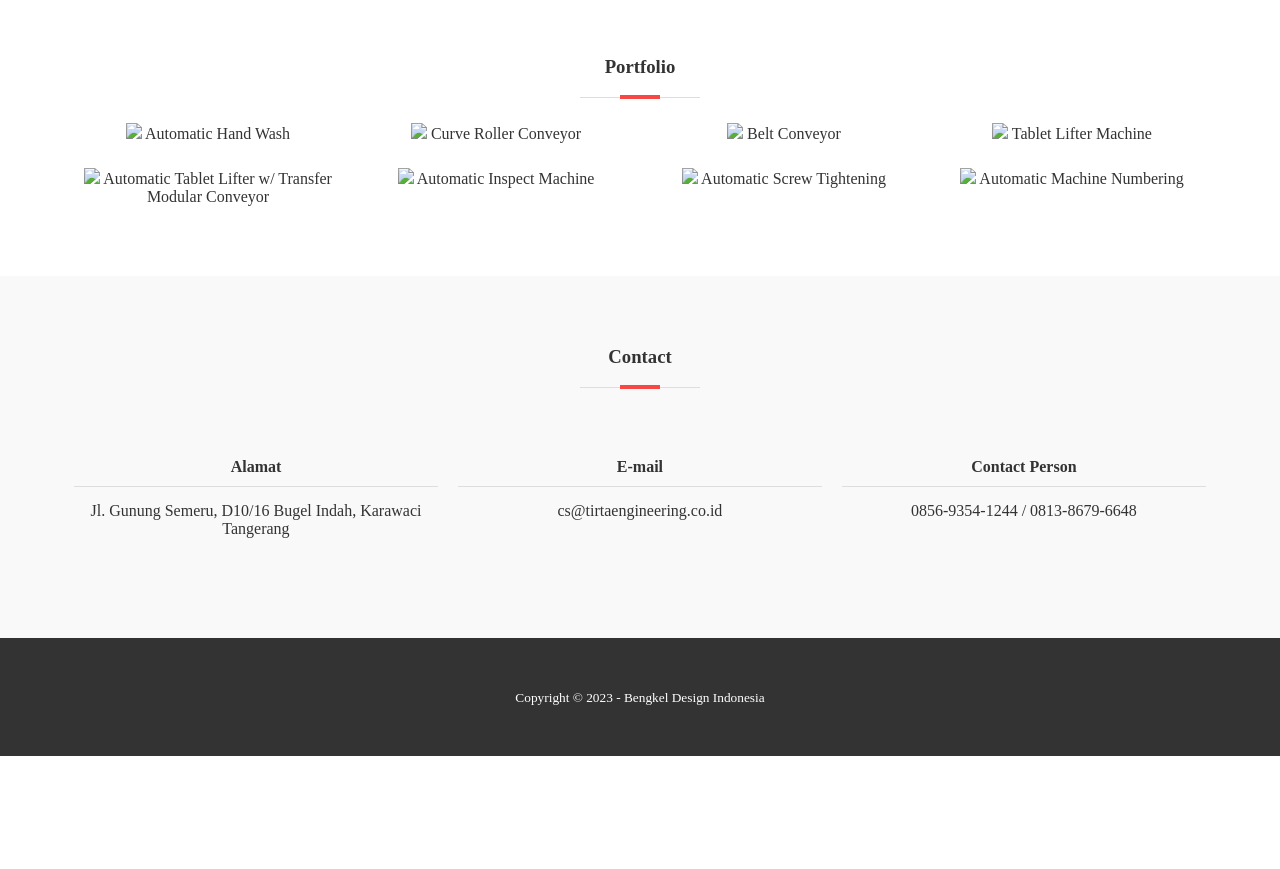
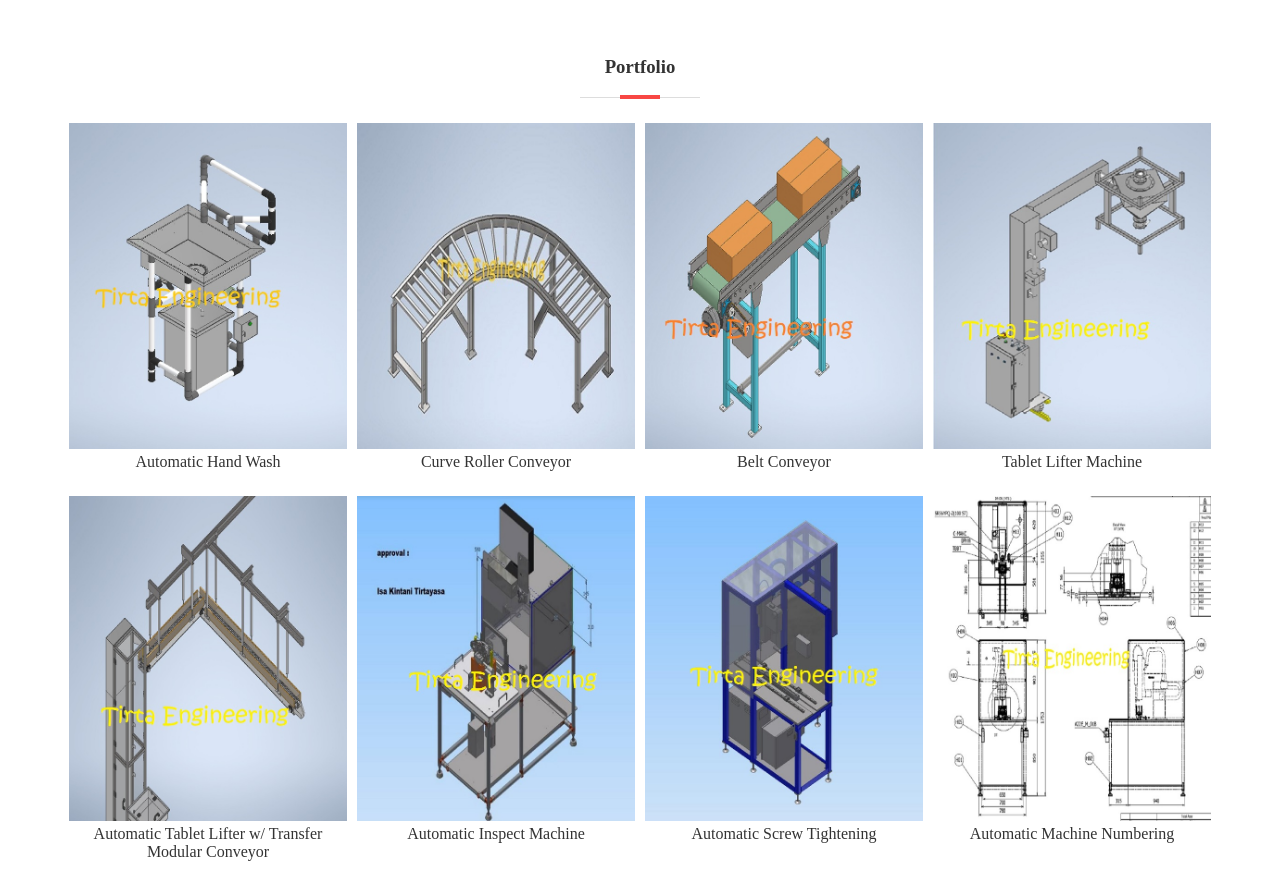
Before and after one commit to TirtaEngineering/TirtaEngineering, a plain HTML site: page index.html in a window 1280 px wide. Shown: the part 1100-1969 px from the top of the page. Before the commit the page ends 1856 px from the top, so only its background shows below. Drawn offline with Linux system fonts and the light colour scheme; files that its build step writes are made by us from their sources; files whose address does not match are found by name.

Commit message:
Update index.html
Signed-off-by: TirtaEngineering <137081160+TirtaEngineering@users.noreply.github.com>

```diff
--- a/index.html
+++ b/index.html
@@ -80,56 +80,56 @@
 						         <h3>Portfolio</h3>
 								 <div class="col-4">
 								       <a href="">
-									   <img src="img/hwa.jpg">
+									   <img src="hwa.jpg">
 									   <span>Automatic Hand Wash</span>
 									   </a>
 								 </div>
 
 								  <div class="col-4">
 								       <a href="">
-									   <img src="img/crc.jpg">
+									   <img src="crc.jpg">
 									   <span>Curve Roller Conveyor</span>
 									   </a>
 								 </div>
 
 								  <div class="col-4">
 								       <a href="">
-									   <img src="img/bc.jpg">
+									   <img src="bc.jpg">
 									   <span>Belt Conveyor</span>
 									   </a>
 								 </div>
 
 								  <div class="col-4">
 								       <a href="">
-									   <img src="img/tl1.jpg">
+									   <img src="tl1.jpg">
 									   <span>Tablet Lifter Machine</span>
 									   </a>
 								 </div>
 
 								  <div class="col-4">
 								       <a href="">
-									   <img src="img/tl2.jpg">
+									   <img src="tl2.jpg">
 									   <span>Automatic Tablet Lifter w/ Transfer Modular Conveyor</span>
 									   </a>
 								 </div>
 
 								  <div class="col-4">
 								       <a href="">
-									   <img src="img/im.jpg">
+									   <img src="im.jpg">
 									   <span>Automatic Inspect Machine</span>
 									   </a>
 								 </div>
 
 								  <div class="col-4">
 								       <a href="">
-									   <img src="img/st1.jpg">
+									   <img src="st1.jpg">
 									   <span>Automatic Screw Tightening</span>
 									   </a>
 								 </div>
 
 								  <div class="col-4">
 								       <a href="">
-									   <img src="img/st2.jpg">
+									   <img src="st2.jpg">
 									   <span>Automatic Machine Numbering</span>
 									   </a>
 								 </div>
```
